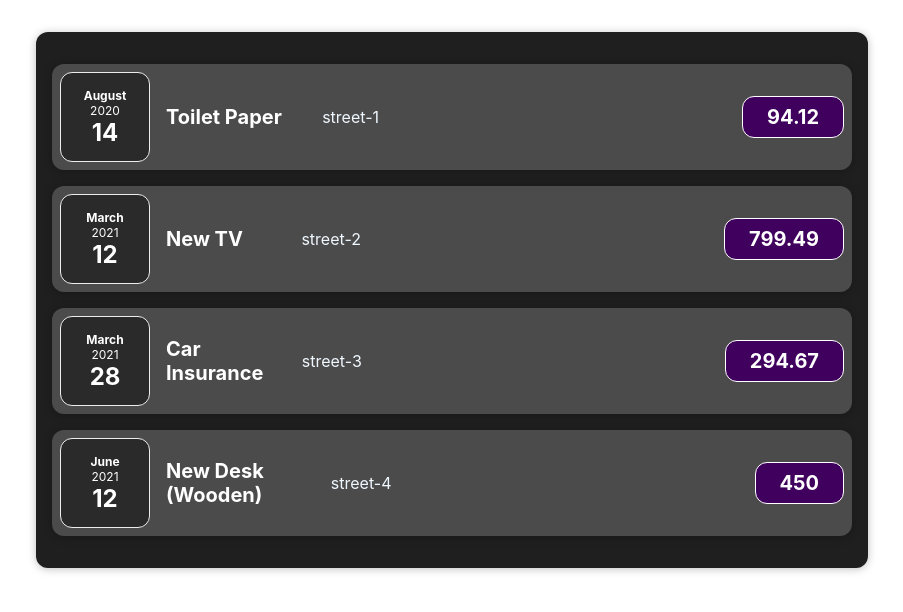
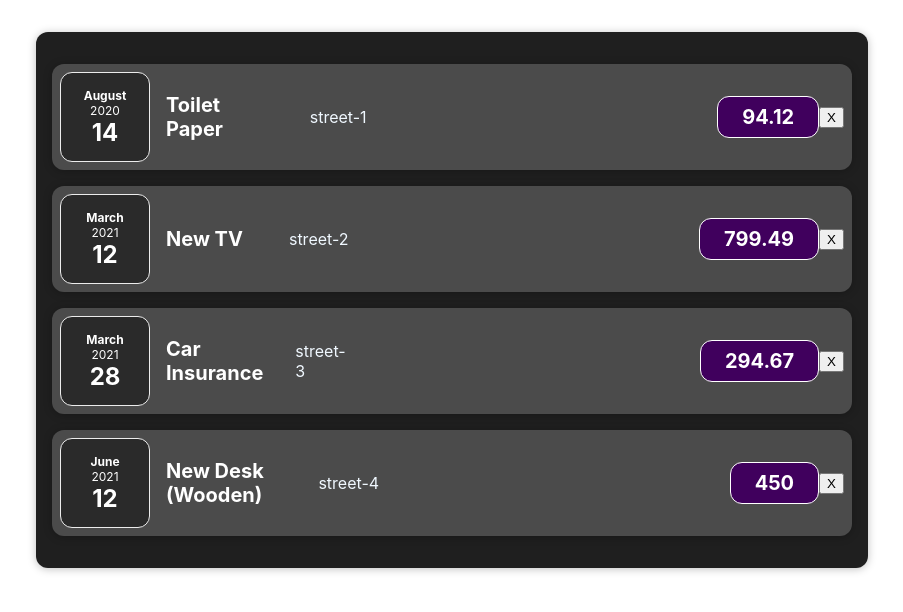
Before and after one commit to Divygupta208/React-basics, a React (Create React App) app in the folder expense-app/: page / in a window 1280 px wide. Shown: the top 612 px of the page, without its empty margins (188-1091 px from the left). Built offline with nearby package versions, Linux system fonts and the light colour scheme.

Commit message:
button listener

```diff
--- a/expense-app/src/components/ExpenseItems.js
+++ b/expense-app/src/components/ExpenseItems.js
@@ -10,6 +10,10 @@ function ExpenseItems({
   expenseAmount,
   expenseLoc,
 }) {
+  const handleDelete = (e) => {
+    console.log("button Clicked");
+  };
+
   return (
     <Card className="expense-item">
       <ExpenseDate expdate={expenseDate}></ExpenseDate>
@@ -18,6 +22,7 @@ function ExpenseItems({
         loc={expenseLoc}
         title={expenseTitle}
       ></ExpenseDetails>
+      <button onClick={handleDelete}>X</button>
     </Card>
   );
 }
```
